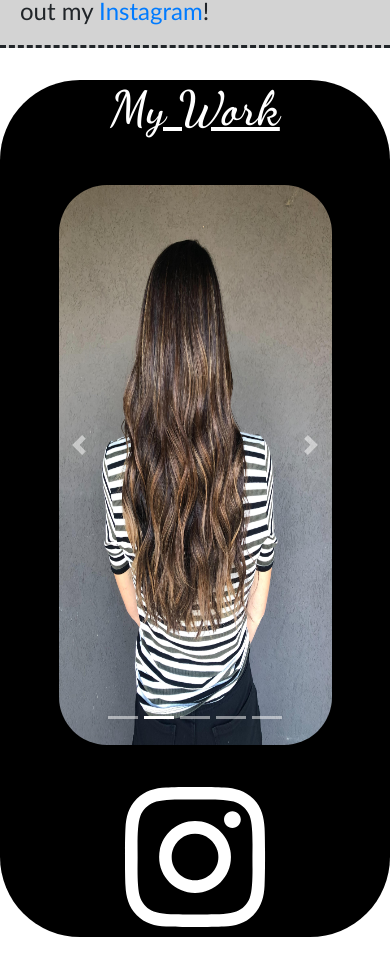
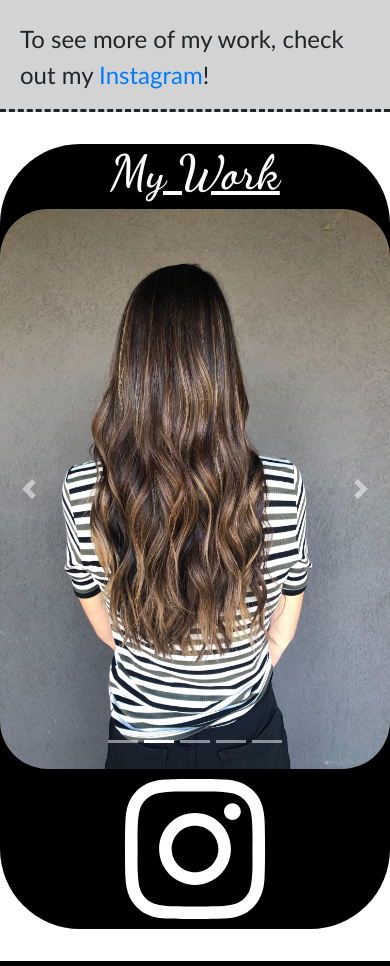
Before and after one commit to popemray00/Aleesa, a React (Create React App) app: page / in a window 390 px wide. Shown: the part 2707-3673 px from the top of the page. Built offline with nearby package versions, Linux system fonts and the light colour scheme.

Commit message:
changed main img side

```diff
--- a/src/Bio.css
+++ b/src/Bio.css
@@ -55,7 +55,7 @@
     }
 
     .mainimg {
-        height: 24em;
+        height: 28em;
         float: center;
         width: 100%;
     }
--- a/src/Carousel.css
+++ b/src/Carousel.css
@@ -39,12 +39,8 @@
 @media only screen and (max-width: 767px) {
 
     .carousel {
-        width: 70%;
+        width: 100%;
         height: 100%;
-        padding-top: 40px;
-        margin-left: 15%;
-        margin-bottom: 2em;
-        text-align: center;
       }
 
       .carousel img {
```
